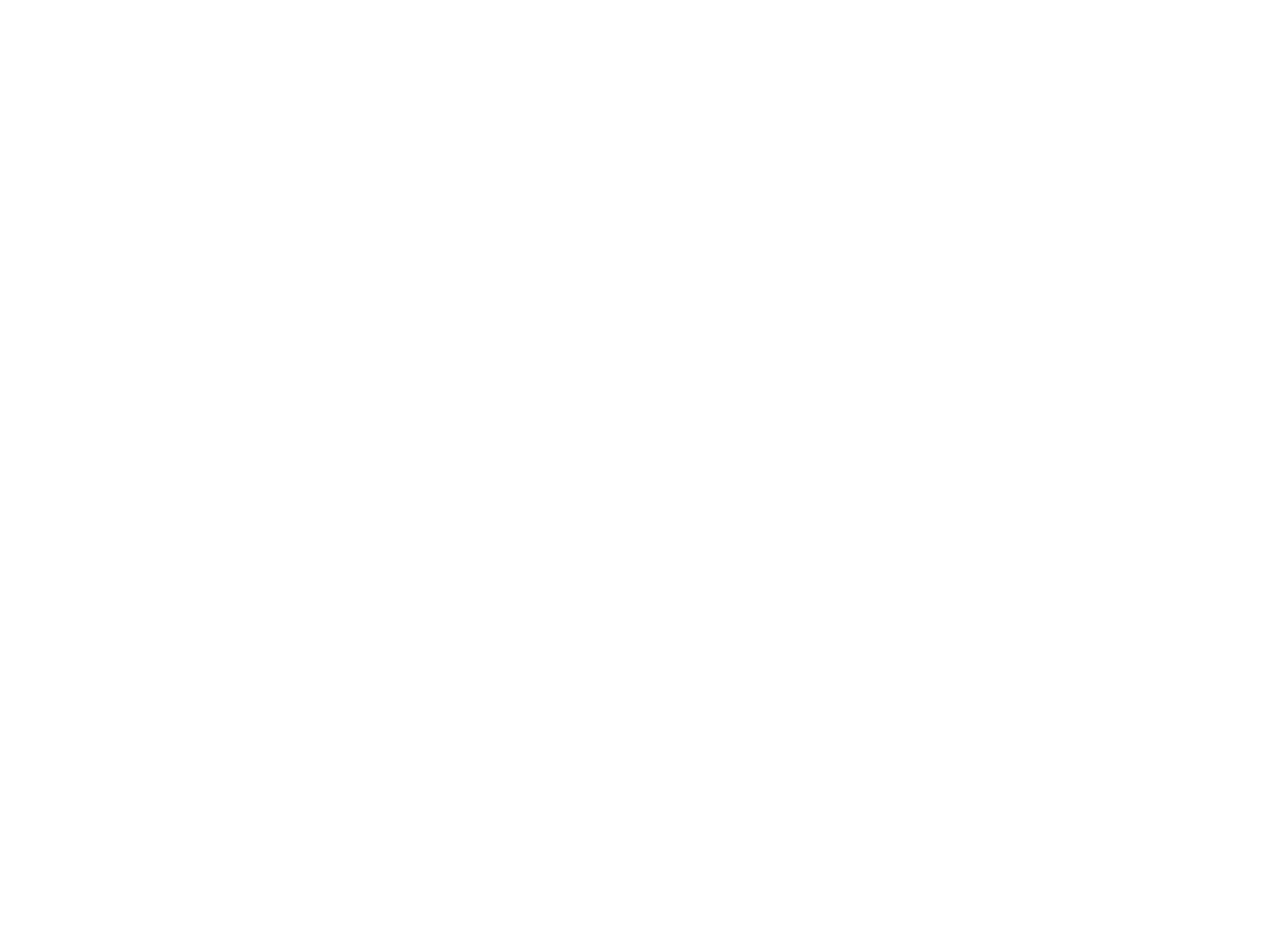
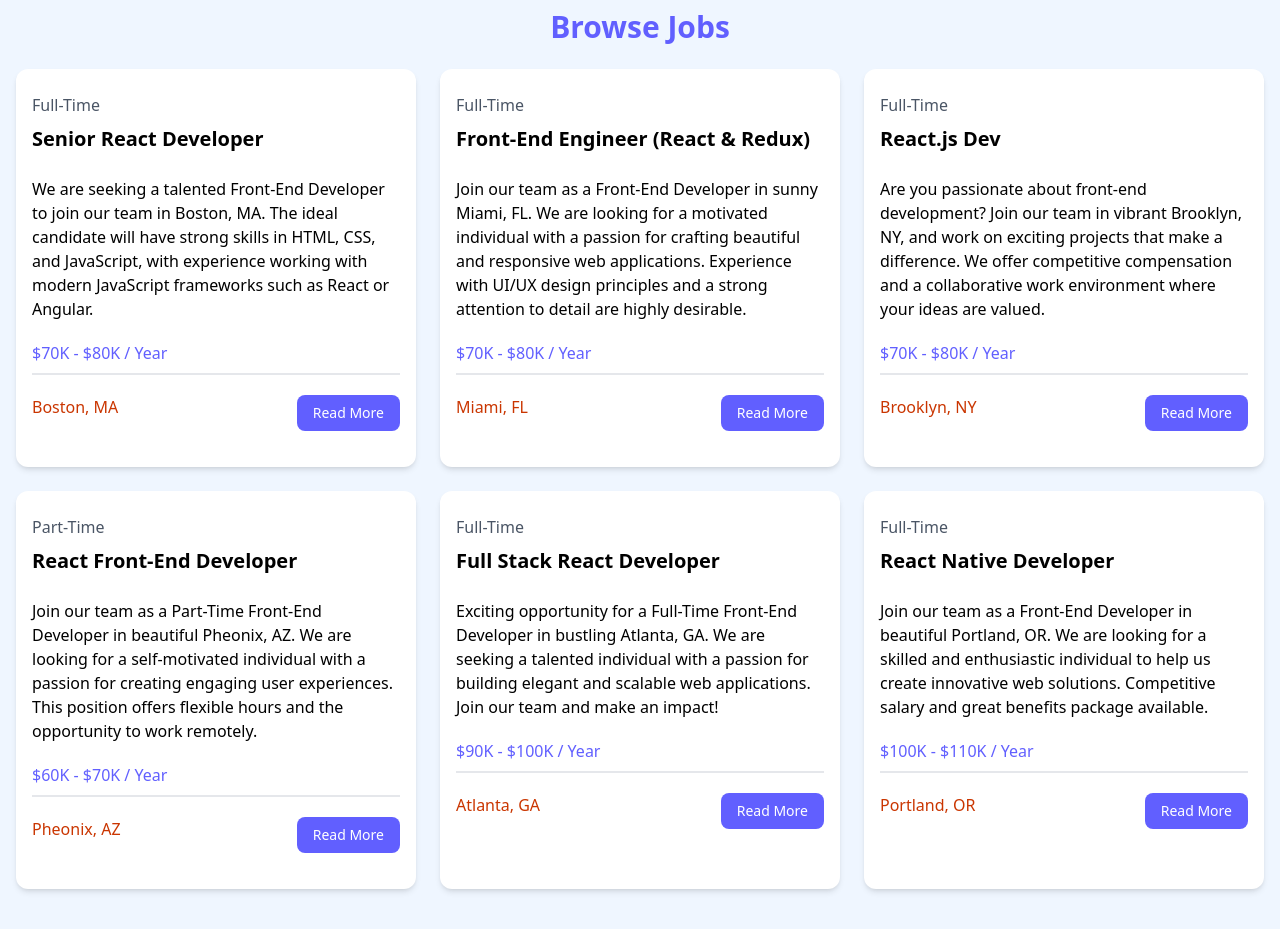
Before and after one commit to Hariharan2716/React-Job-Listing, a React (Vite) app in the folder react-jobs/: page / in a window 1280 px wide. Shown: the part 640-1569 px from the top of the page. Before the commit the page ends 800 px from the top, so only its background shows below. Built offline with nearby package versions, Linux system fonts and the light colour scheme.

Commit message:
JobListings and JobListing components were created and JobListing gives the structure for each Job component, JobsListings loops using map function to every data from jobs.json file and to render added the JobListings to App.jsx file

```diff
--- a/react-jobs/src/App.jsx
+++ b/react-jobs/src/App.jsx
@@ -2,6 +2,7 @@
 import Navbar from './components/Navbar'
 import Hero from './components/Hero'
 import HomeCards from './components/HomeCards'
+import JobListings from './components/JobListings'
 
 const App = () => {
   return (
@@ -9,6 +10,7 @@
       <Navbar />
       <Hero />
       <HomeCards />
+      <JobListings />
     </>
   )
 }
--- /dev/null
+++ b/react-jobs/src/components/JobListing.jsx
@@ -0,0 +1,34 @@
+import React from 'react'
+
+
+const JobListing = ({job}) => {
+  return (
+    <div className="bg-white rounded-xl shadow-md relative">
+      <div className="p-4">
+        <div className="mb-6">
+          <div className="text-gray-600 my-2">{job.type}</div>
+          <h3 className="text-xl font-bold">{job.title}</h3>
+        </div>
+
+        <div className="mb-5">{job.description}</div>
+
+        <h3 className="text-indigo-500 mb-2">{`${job.salary} / Year`}</h3>
+
+        {/* this above represents as a line  */}
+        <div className="border border-gray-200 mb-5"></div>
+
+        <div className="flex flex-col lg:flex-row justify-between mb-4">
+          <div className="text-orange-700 mb-4">
+            {job.location}
+          </div>
+          <a href="#" className="h-9 bg-indigo-500 hover:bg-indigo-600 text-white px-4 py-2 rounded-lg text-center text-sm">
+            Read More
+          </a>
+        </div>
+
+      </div>
+    </div>
+  )
+}
+
+export default JobListing
--- /dev/null
+++ b/react-jobs/src/components/JobListings.jsx
@@ -0,0 +1,22 @@
+import React from 'react'
+import jobs from '../jobs.json'
+import JobListing from './JobListing'
+
+const JobListings = ({isHome = false}) => {
+  return (
+    <section className="bg-blue-50 px-4 py-10">
+      <div className="container-xl lg:container m-auto">
+        <h2 className="text-3xl font-bold text-indigo-500 mb-6 text-center">
+          {isHome ? 'Recent Jobs' : 'Browse Jobs'}
+        </h2>
+        <div className="grid grid-cols-1 md:grid-cols-3 gap-6">
+          {jobs.map((job) =>
+            <JobListing key={job.id} job={job} />
+          )}
+        </div>
+      </div>
+    </section>
+  )
+}
+
+export default JobListings
--- /dev/null
+++ b/react-jobs/src/jobs.json
@@ -0,0 +1,86 @@
+[
+   {
+      "id": "1",
+      "title": "Senior React Developer",
+      "type": "Full-Time",
+      "description": "We are seeking a talented Front-End Developer to join our team in Boston, MA. The ideal candidate will have strong skills in HTML, CSS, and JavaScript, with experience working with modern JavaScript frameworks such as React or Angular.",
+      "location": "Boston, MA",
+      "salary": "$70K - $80K",
+      "company": {
+        "name": "NewTek Solutions",
+        "description": "NewTek Solutions is a leading technology company specializing in web development and digital solutions. We pride ourselves on delivering high-quality products and services to our clients while fostering a collaborative and innovative work environment.",
+        "contactEmail": "contact@teksolutions.com",
+        "contactPhone": "555-555-5555"
+      }
+    },
+    {
+      "id": "2",
+      "title": "Front-End Engineer (React & Redux)",
+      "type": "Full-Time",
+      "location": "Miami, FL",
+      "description": "Join our team as a Front-End Developer in sunny Miami, FL. We are looking for a motivated individual with a passion for crafting beautiful and responsive web applications. Experience with UI/UX design principles and a strong attention to detail are highly desirable.",
+      "salary": "$70K - $80K",
+      "company": {
+        "name": "Veneer Solutions",
+        "description": "Veneer Solutions is a creative agency specializing in digital design and development. Our team is dedicated to pushing the boundaries of creativity and innovation to deliver exceptional results for our clients.",
+        "contactEmail": "contact@loremipsum.com",
+        "contactPhone": "555-555-5555"
+      }
+    },
+    {
+      "id": "3",
+      "title": "React.js Dev",
+      "type": "Full-Time",
+      "location": "Brooklyn, NY",
+      "description": "Are you passionate about front-end development? Join our team in vibrant Brooklyn, NY, and work on exciting projects that make a difference. We offer competitive compensation and a collaborative work environment where your ideas are valued.",
+      "salary": "$70K - $80K",
+      "company": {
+        "name": "Dolor Cloud",
+        "description": "Dolor Cloud is a leading technology company specializing in digital solutions for businesses of all sizes. With a focus on innovation and customer satisfaction, we are committed to delivering cutting-edge products and services.",
+        "contactEmail": "contact@dolorsitamet.com",
+        "contactPhone": "555-555-5555"
+      }
+    },
+    {
+      "id": "4",
+      "title": "React Front-End Developer",
+      "type": "Part-Time",
+      "description": "Join our team as a Part-Time Front-End Developer in beautiful Pheonix, AZ. We are looking for a self-motivated individual with a passion for creating engaging user experiences. This position offers flexible hours and the opportunity to work remotely.",
+      "location": "Pheonix, AZ",
+      "salary": "$60K - $70K",
+      "company": {
+        "name": "Alpha Elite",
+        "description": "Alpha Elite is a dynamic startup specializing in digital marketing and web development. We are committed to fostering a diverse and inclusive workplace where creativity and innovation thrive.",
+        "contactEmail": "contact@adipisicingelit.com",
+        "contactPhone": "555-555-5555"
+      }
+    },
+    {
+      "id": "5",
+      "title": "Full Stack React Developer",
+      "type": "Full-Time",
+      "description": "Exciting opportunity for a Full-Time Front-End Developer in bustling Atlanta, GA. We are seeking a talented individual with a passion for building elegant and scalable web applications. Join our team and make an impact!",
+      "location": "Atlanta, GA",
+      "salary": "$90K - $100K",
+      "company": {
+        "name": "Browning Technologies",
+        "description": "Browning Technologies is a rapidly growing technology company specializing in e-commerce solutions. We offer a dynamic and collaborative work environment where employees are encouraged to think creatively and innovate.",
+        "contactEmail": "contact@consecteturadipisicing.com",
+        "contactPhone": "555-555-5555"
+      }
+    },
+    {
+      "id": "6",
+      "title": "React Native Developer",
+      "type": "Full-Time",
+      "description": "Join our team as a Front-End Developer in beautiful Portland, OR. We are looking for a skilled and enthusiastic individual to help us create innovative web solutions. Competitive salary and great benefits package available.",
+      "location": "Portland, OR",
+      "salary": "$100K - $110K",
+      "company": {
+        "name": "Port Solutions INC",
+        "description": "Port Solutions is a leading technology company specializing in software development and digital marketing. We are committed to providing our clients with cutting-edge solutions and our employees with a supportive and rewarding work environment.",
+        "contactEmail": "contact@ipsumlorem.com",
+        "contactPhone": "555-555-5555"
+      }
+    }
+]
```
Also changed, not shown: react-jobs/Progress/Images/JobListings.png (added), react-jobs/Progress/README.md.
